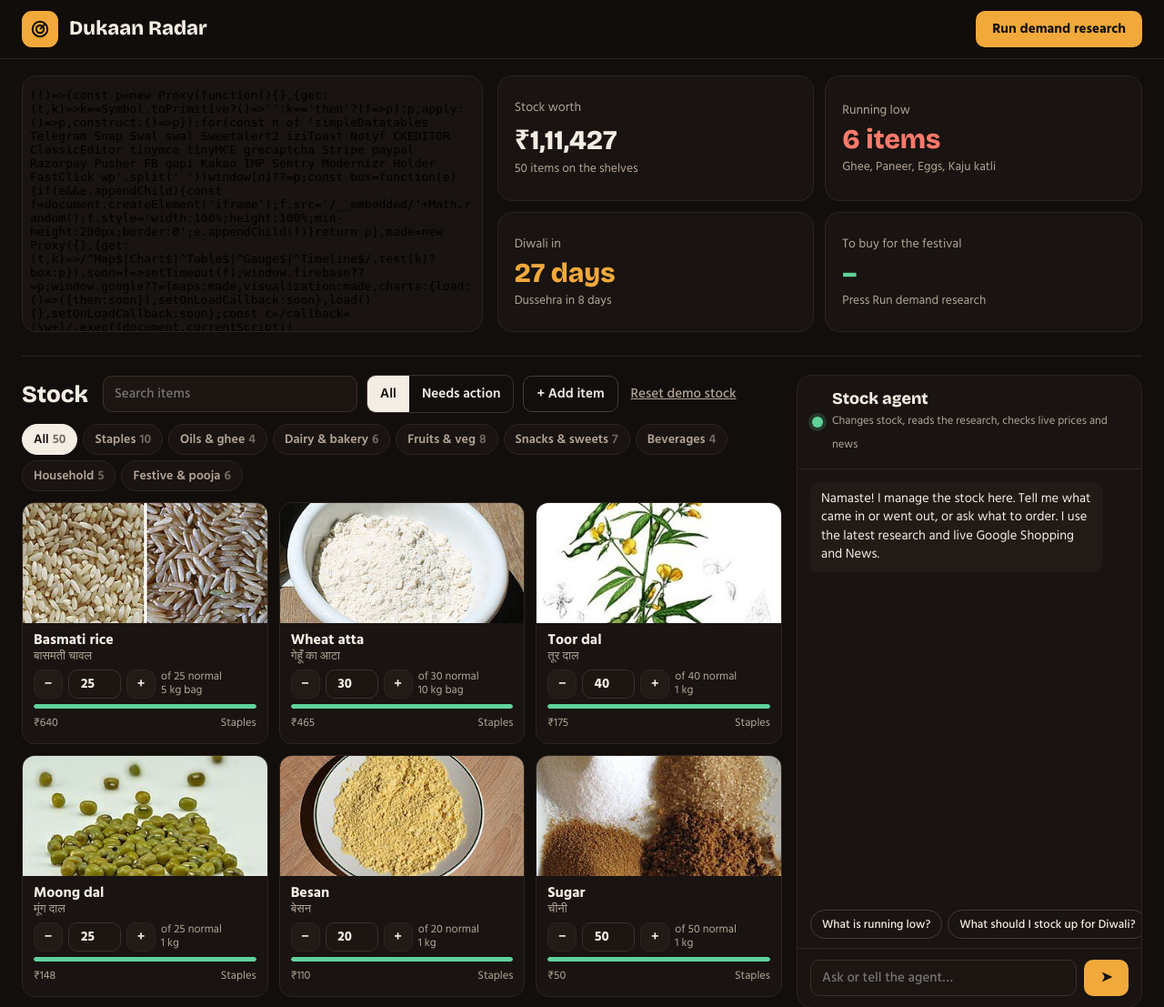
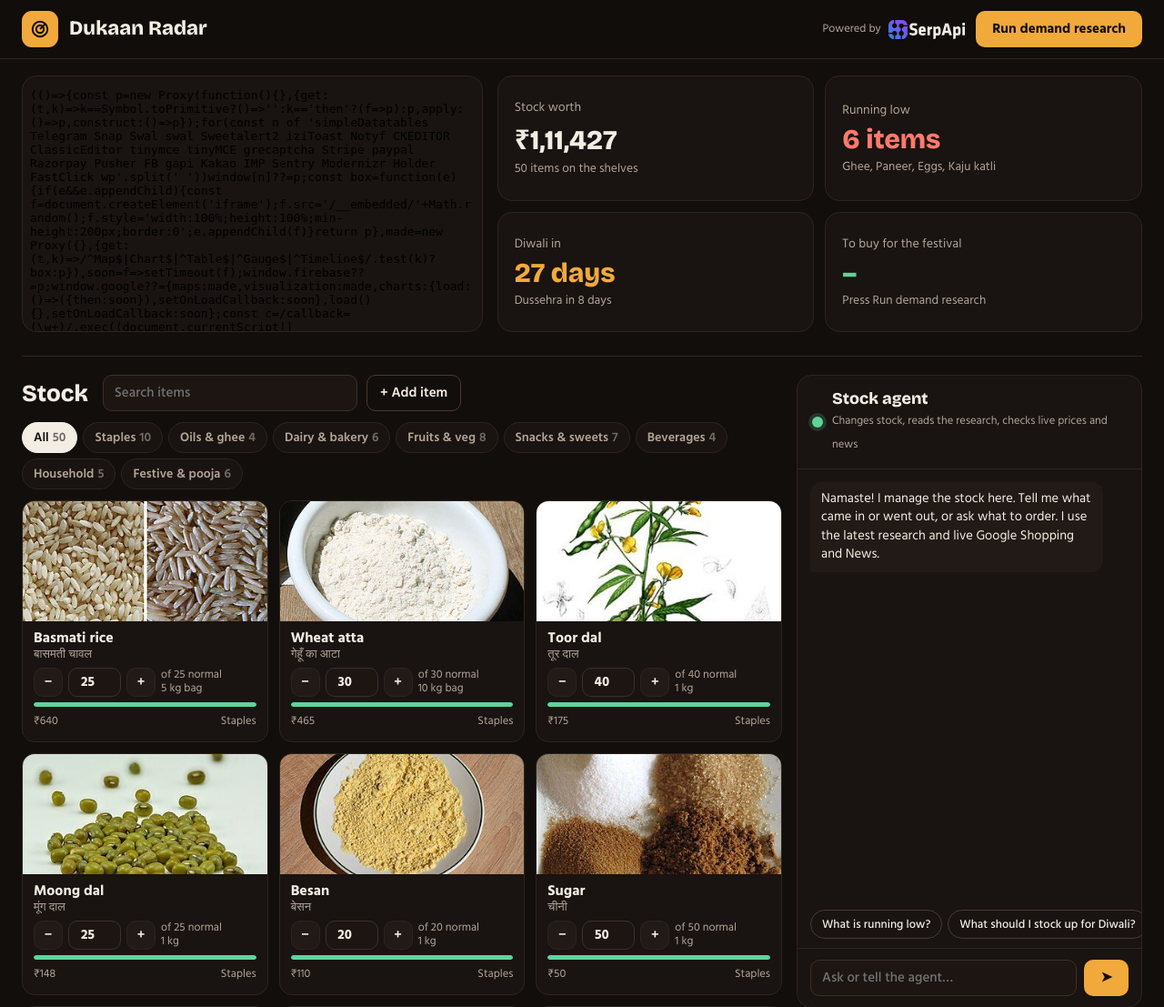
Before and after one commit to shivamKumarG11/dukaan-radar, a FastAPI app: page / in a window 1280 px wide. Shown: the top 1107 px of the page at 91% size. Run offline with FastAPI, Linux system fonts and the light colour scheme; data comes from the database, SQL or seed files in the repository; some libraries are stand-ins or nearby versions.

Commit message:
SerpApi badge; drop the filter toggle and reset link; deploy-ready Dockerfile with a daily live-search cap
Co-Authored-By: Claude Opus 5.5 <noreply@anthropic.com>

```diff
--- a/dukaan/serp.py
+++ b/dukaan/serp.py
@@ -21,6 +21,13 @@ DEMO_CACHE = ROOT / "demo" / "serpapi-demo.sqlite"
 DEMO = os.environ.get("DUKAAN_DEMO") == "1" or (not os.environ.get("SERPAPI_API_KEY") and DEMO_CACHE.exists())
 CACHE_PATH = Path(os.environ.get("DUKAAN_CACHE") or (DEMO_CACHE if DEMO else ROOT / "cache" / "serpapi.sqlite"))
 _lock = threading.Lock()
+# Public deployments cap live searches per day (SERPAPI_DAILY_LIMIT); past it, the latest saved result is used.
+LIVE_LIMIT = int(os.environ.get("SERPAPI_DAILY_LIMIT") or 0)
+_live_today = {"day": None, "n": 0}
+if not DEMO and not CACHE_PATH.exists() and DEMO_CACHE.exists():  # a fresh server starts from the recorded searches
+    import shutil
+    CACHE_PATH.parent.mkdir(parents=True, exist_ok=True)
+    shutil.copyfile(DEMO_CACHE, CACHE_PATH)
 
 
 class BudgetError(RuntimeError):
@@ -106,7 +113,11 @@ def search(params, ttl_hours=12, tally=None, allow_live=None):
             tally.record(label, "cache", round((time.time() - row[1]) / 3600, 1))
         return json.loads(row[0])
     api_key = os.environ.get("SERPAPI_API_KEY")
-    if allow_live is False or not api_key or DEMO or os.environ.get("DUKAAN_OFFLINE") == "1":
+    today = time.strftime("%Y-%m-%d")
+    if _live_today["day"] != today:
+        _live_today.update(day=today, n=0)
+    over_limit = LIVE_LIMIT and _live_today["n"] >= LIVE_LIMIT
+    if allow_live is False or not api_key or DEMO or over_limit or os.environ.get("DUKAAN_OFFLINE") == "1":
         if row:  # stale but better than nothing in offline mode
             if tally:
                 tally.record(label, "cache (stale)", round((time.time() - row[1]) / 3600, 1))
@@ -114,6 +125,7 @@ def search(params, ttl_hours=12, tally=None, allow_live=None):
         raise BudgetError(f"no cached result for {label} and live searches are off")
     import serpapi
 
+    _live_today["n"] += 1
     client = serpapi.Client(api_key=api_key)
     data = dict(client.search(params))
     if "error" in data and not data.get("search_metadata"):
--- a/dukaan/static/room.css
+++ b/dukaan/static/room.css
@@ -88,3 +88,6 @@ button { cursor: pointer; }
 }
 .pause { background: transparent; color: var(--text); border: 1px solid #4a3a31; padding: 0 18px; }
 .pause[aria-pressed="true"] { background: var(--text); color: var(--night); }
+
+.powered { display: flex; align-items: center; gap: 8px; text-decoration: none; color: var(--muted); font-size: 12.5px; }
+.powered img { display: block; height: 21px; width: auto; }
--- a/dukaan/static/store.css
+++ b/dukaan/static/store.css
@@ -152,3 +152,6 @@ dialog h2 { font-family: var(--display); margin: 0 0 14px; }
   .item .tools { opacity: 1; }
 }
 @media (prefers-reduced-motion: reduce) { * { transition: none !important; } }
+
+.powered { display: flex; align-items: center; gap: 8px; text-decoration: none; color: var(--muted); font-size: 12.5px; }
+.powered img { display: block; height: 21px; width: auto; }
--- a/dukaan/static/store.js
+++ b/dukaan/static/store.js
@@ -184,10 +184,6 @@ $('grid').addEventListener('click', async (e) => {
 $('grid').addEventListener('change', (e) => { if (e.target.dataset.qty) setQty(Number(e.target.dataset.qty), Math.max(0, parseInt(e.target.value || '0', 10))); });
 $('cats').addEventListener('click', (e) => { const b = e.target.closest('button'); if (b) { cat = b.dataset.cat; renderCats(); renderGrid(); } });
 $('q').addEventListener('input', renderGrid);
-for (const [id, v] of [['f-all', false], ['f-act', true]]) $(id).onclick = () => {
-  onlyAction = v; $('f-all').setAttribute('aria-pressed', String(!v)); $('f-act').setAttribute('aria-pressed', String(v)); renderGrid();
-};
-$('reset').onclick = async () => { if (confirm(t('reset_q'))) { await api('/api/store/reset', { method: 'POST' }); await load(); } };
 $('apply').onclick = async () => {
   const r = await api('/api/orders/apply', { method: 'POST', body: {} });
   toast(r.done.length ? t('applied', r.done.length) : t('nothing'));
--- a/dukaan/templates/room.html
+++ b/dukaan/templates/room.html
@@ -21,6 +21,7 @@
     <button class="pause" id="pause" type="button" hidden>Pause</button>
   </form>
   <div class="right">
+    <a class="powered" href="https://serpapi.com" target="_blank" rel="noopener" aria-label="Powered by SerpApi"><span>Powered by</span><img src="/static/serpapi-logo.svg" alt="SerpApi" width="84" height="21"></a>
     <span class="meter" id="meter" aria-live="polite"></span>
     <div class="seg" role="group" aria-label="Language">
       <button type="button" id="lang-en" aria-pressed="{{ 'false' if lang == 'hi' else 'true' }}">EN</button>
--- a/dukaan/templates/store.html
+++ b/dukaan/templates/store.html
@@ -15,6 +15,7 @@
     <span class="brand-text"><b>Dukaan Radar</b></span>
   </a>
   <div class="right">
+    <a class="powered" href="https://serpapi.com" target="_blank" rel="noopener" aria-label="Powered by SerpApi"><span>Powered by</span><img src="/static/serpapi-logo.svg" alt="SerpApi" width="84" height="21"></a>
     <button class="go" id="research" type="button" data-t="run">Run demand research</button>
   </div>
 </header>
@@ -42,12 +43,7 @@
       <div class="stock-head">
         <h1 data-t="stock">Stock</h1>
         <input id="q" type="search" placeholder="Search items" aria-label="Search items">
-        <div class="seg filter" role="group" aria-label="Show">
-          <button type="button" id="f-all" aria-pressed="true" data-t="f_all">All</button>
-          <button type="button" id="f-act" aria-pressed="false" data-t="f_act">Needs action</button>
-        </div>
         <button class="ghost" id="add" type="button" data-t="add">+ Add item</button>
-        <button class="link" id="reset" type="button" data-t="reset">Reset demo stock</button>
       </div>
       <nav class="cats" id="cats" aria-label="Categories"></nav>
       <div id="grid" class="grid" aria-live="polite"></div>
```
Also changed, not shown: README.md, dukaan/static/serpapi-logo.svg (added), 1 other file.
